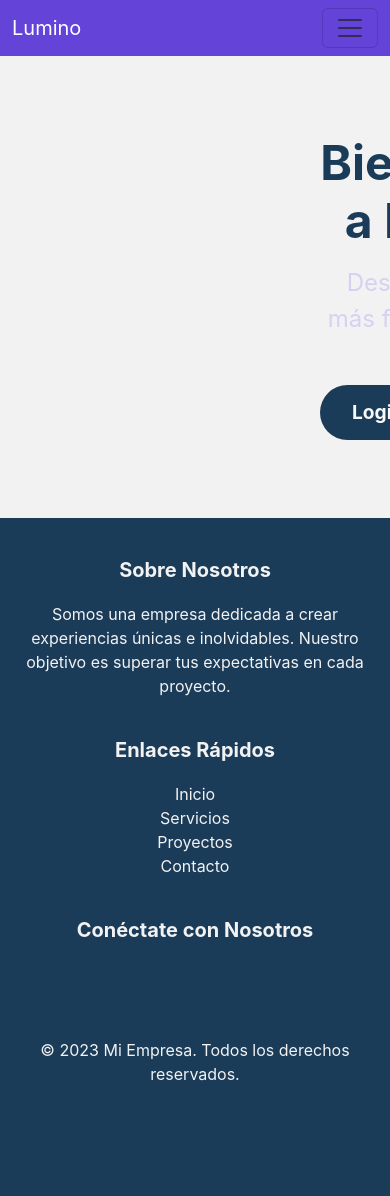
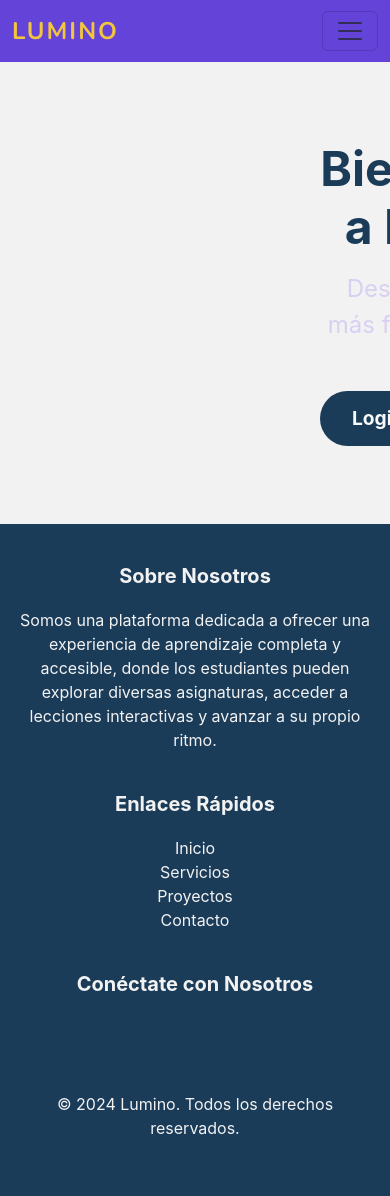
Before and after one commit to jdrguez/lumino, a Django app: page / in a window 390 px wide; the page is wider, and only the part inside the window is pictured. Before the commit the page ends 1081 px from the top of that part, so only its background shows below. Run offline with Django 5.2, Linux system fonts and the light colour scheme; some libraries are stand-ins or nearby versions.

Commit message:
desing part 2

```diff
--- a/lumino/shared/static/shared/style.css
+++ b/lumino/shared/static/shared/style.css
@@ -4,6 +4,7 @@
   --dark-blue: #1b3c59;
   --yellow: #f2c53d;
   --light-gray: #f2f2f2;
+  --light-red: #f8a5c2;
 }
 
 html,
--- a/lumino/shared/templates/base.html
+++ b/lumino/shared/templates/base.html
@@ -8,6 +8,8 @@
   <link rel="stylesheet" href="{% static 'bootstrap/dist/css/bootstrap.min.css' %}">
   <link rel="stylesheet" href="{% static 'bootstrap-icons/font/bootstrap-icons.min.css' %}">
   <link rel="stylesheet" href="{% static 'shared/style.css' %}">
+  <link href="https://fonts.googleapis.com/css2?family=Nunito:wght@700&display=swap" rel="stylesheet">
+
   <title>Lumino</title>
 </head>
 <body>
--- a/lumino/shared/templates/componets/sidebar.html
+++ b/lumino/shared/templates/componets/sidebar.html
@@ -30,8 +30,8 @@
               </a>
           </li>
           <li>
-            <a href="{% url 'setlang' 'en' %}?next={{ request.path }}">🇺🇸</a>
-            <a href="{% url 'setlang' 'es' %}?next={{ request.path }}">🇪🇸</a>
+            <a href="{% url 'setlang' 'en' %}?next={{ request.path }}" style="text-decoration: none;">🇺🇸</a>
+            <a href="{% url 'setlang' 'es' %}?next={{ request.path }}" style="text-decoration: none;">🇪🇸</a>
         </li>
       </ul>
   </div>
--- a/lumino/shared/templates/footer.html
+++ b/lumino/shared/templates/footer.html
@@ -3,7 +3,7 @@
       <div class="row">
           <div class="col-lg-4 col-md-6 mb-4">
               <h5>Sobre Nosotros</h5>
-              <p>Somos una empresa dedicada a crear experiencias únicas e inolvidables. Nuestro objetivo es superar tus expectativas en cada proyecto.</p>
+              <p>Somos una plataforma dedicada a ofrecer una experiencia de aprendizaje completa y accesible, donde los estudiantes pueden explorar diversas asignaturas, acceder a lecciones interactivas y avanzar a su propio ritmo.</p>
           </div>
           <div class="col-lg-4 col-md-6 mb-4">
               <h5>Enlaces Rápidos</h5>
@@ -17,15 +17,15 @@
           <div class="col-lg-4 col-md-12 mb-4">
               <h5>Conéctate con Nosotros</h5>
               <div class="social-icons">
-                  <a href="#" class="fab fa-facebook-f"></a>
-                  <a href="#" class="fab fa-twitter"></a>
-                  <a href="#" class="fab fa-instagram"></a>
-                  <a href="#" class="fab fa-linkedin-in"></a>
+                  <a href="#" class="fab fa-facebook-f"><i class="bi bi-facebook"></i></a>
+                  <a href="#" class="fab fa-twitter"><i class="bi bi-twitter-x"></i></a>
+                  <a href="#" class="fab fa-instagram"><i class="bi bi-instagram"></i></a>
+                  <a href="#" class="fab fa-linkedin-in"><i class="bi bi-linkedin"></i></a>
               </div>
           </div>
       </div>
   </div>
   <div class="text-center p-3">
-      © 2023 Mi Empresa. Todos los derechos reservados.
+      © 2024 Lumino. Todos los derechos reservados.
   </div>
 </footer>
--- a/lumino/shared/templates/navbar.html
+++ b/lumino/shared/templates/navbar.html
@@ -1,7 +1,8 @@
 {% load static %}
 <nav class="navbar navbar-expand-lg">
   <div class="container">
-    <a class="navbar-brand" href="{% url "subjects:subject-list" %}">Lumino</a>
+    <a class="navbar-brand" href="{% url 'subjects:subject-list' %}" style="font-family: 'Nunito', sans-serif; font-size: 1.5rem; font-weight: bold; color: #f2c53d; text-transform: uppercase; letter-spacing: 2px; transition: color 0.3s ease;">Lumino</a>
+
     <button class="navbar-toggler" type="button" data-bs-toggle="collapse" data-bs-target="#navbarNav" aria-controls="navbarNav" aria-expanded="false" aria-label="Toggle navigation">
       <span class="navbar-toggler-icon"></span>
     </button>
--- a/lumino/subjects/templates/subjects/mark_list.html
+++ b/lumino/subjects/templates/subjects/mark_list.html
@@ -30,7 +30,7 @@
     </div>
 
     <div class="text-center mt-4">
-      <a href="{% url 'subjects:edit-marks' subject.code %}" class="btn btn-primary px-4 py-2" style="border-radius: 20px; font-weight: bold;">
+      <a href="{% url 'subjects:edit-marks' subject.code %}" class="btn btn-primary px-4 py-2" style="border-radius: 20px; font-weight: bold; background-color: #f39c12; border-style: none;">
         Editar las calificaciones
       </a>
     </div>
--- a/lumino/subjects/templates/subjects/subject_detail.html
+++ b/lumino/subjects/templates/subjects/subject_detail.html
@@ -37,10 +37,10 @@
 
   {% if request.user.profile.get_role == 'Teacher' %}
   <div class="d-flex justify-content-end mt-4">
-    <a href="{% url 'subjects:add-lesson' subject.code %}" class="btn btn-primary" style="background-color: #2c3e50; color: white; padding: 0.5rem 1.5rem; border-radius: 20px; font-weight: bold;">
+    <a href="{% url 'subjects:add-lesson' subject.code %}" class="btn btn-primary" style="background-color: #2c3e50; color: white; padding: 0.5rem 1.5rem; border-radius: 20px; font-weight: bold; border-style: none;">
       Añadir más lecciones
     </a>
-    <a href="{% url 'subjects:mark-list' subject.code %}" class="btn btn-primary ms-3" style="background-color: #f39c12; color: white; padding: 0.5rem 1.5rem; border-radius: 20px; font-weight: bold;">
+    <a href="{% url 'subjects:mark-list' subject.code %}" class="btn btn-primary ms-3" style="background-color: #f39c12; color: white; padding: 0.5rem 1.5rem; border-radius: 20px; font-weight: bold; border-style: none;">
       Ver calificaciones
     </a>
   </div>
```
Also changed, not shown: lumino/subjects/templates/subjects/subject_list.html (+22 -27 lines), lumino/users/templates/users/user_profile.html (+9 -10 lines), 2 other files.
